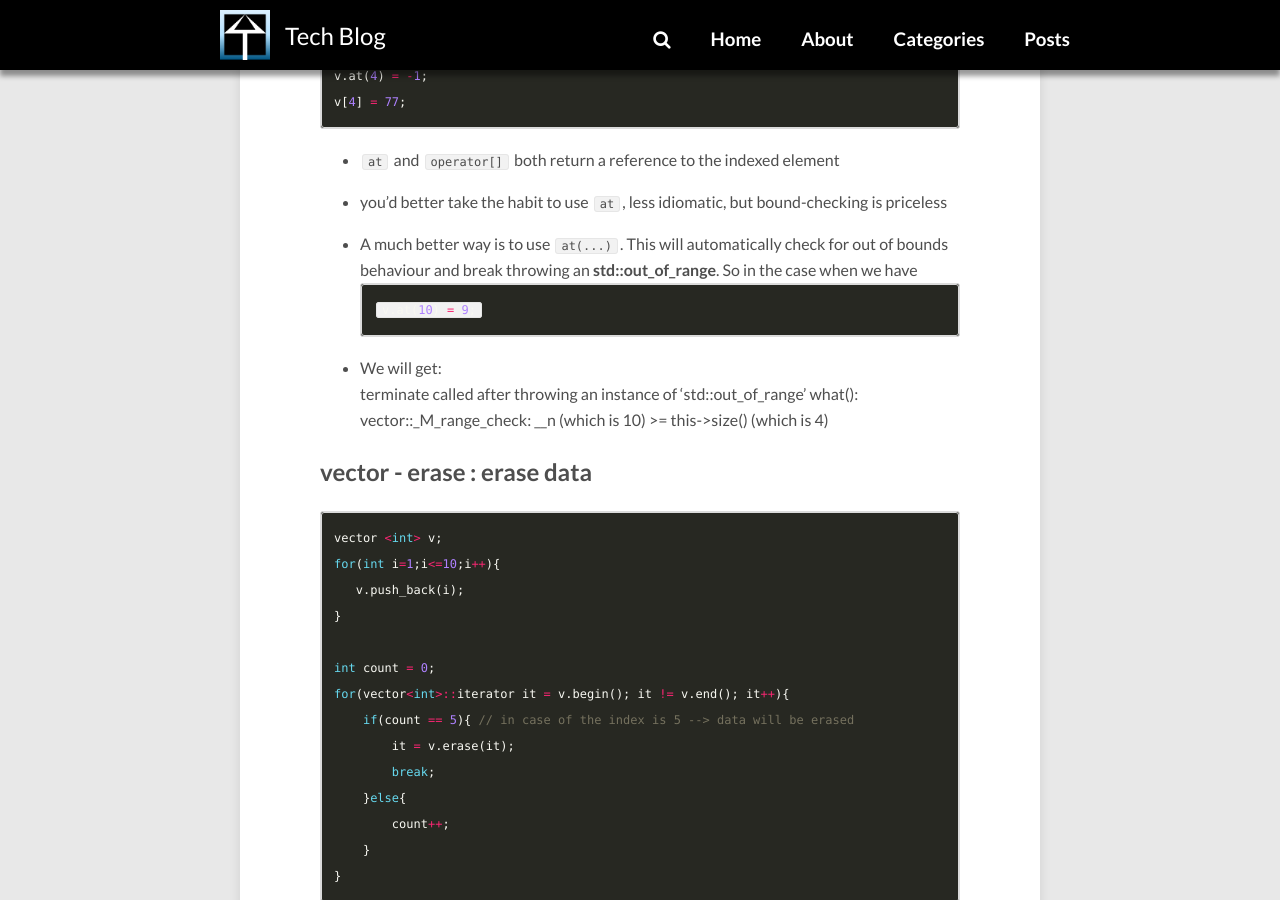
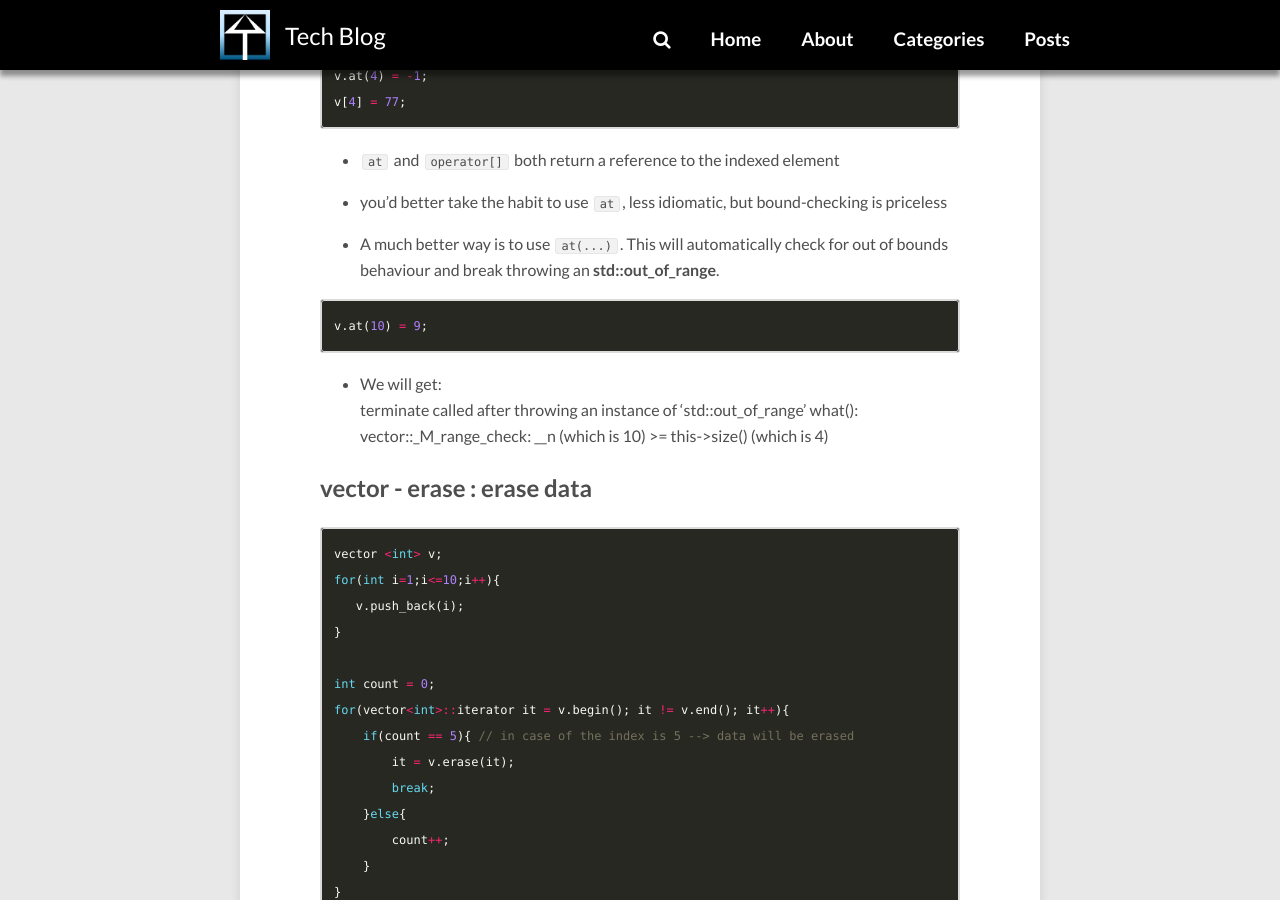
Before and after one commit to sujinsjlee/mg729.github.io, a Jekyll site: the page built from _posts/2020-10-19-C++_vectorStl.md, in a window 1280 px wide and 900 px high, scrolled down 844 px. Built offline with Jekyll 4.4.1, drawn with Linux system fonts in a browser that asks for light colours; nearby versions of some CDN libraries; comment, search, counter and statistics services are not loaded.

Commit message:
[c++] vector STL

````diff
--- a/_posts/2020-10-19-C++_vectorStl.md
+++ b/_posts/2020-10-19-C++_vectorStl.md
@@ -28,8 +28,9 @@ v[4] = 77;
 
 -  you'd better take the habit to use `at`, less idiomatic, but bound-checking is priceless
 
-- A much better way is to use `at(...)`. This will automatically check for out of bounds behaviour and break throwing an **std::out_of_range**. So in the case when we have
-```cpp
+- A much better way is to use `at(...)`. This will automatically check for out of bounds behaviour and break throwing an **std::out_of_range**.
+
+```c++
 v.at(10) = 9;
 ```
 - We will get:
````
